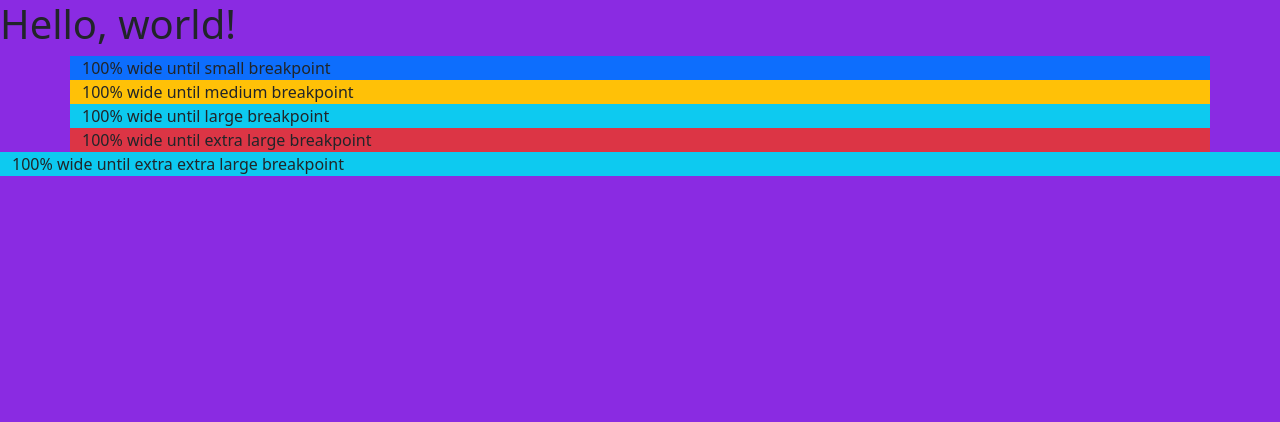
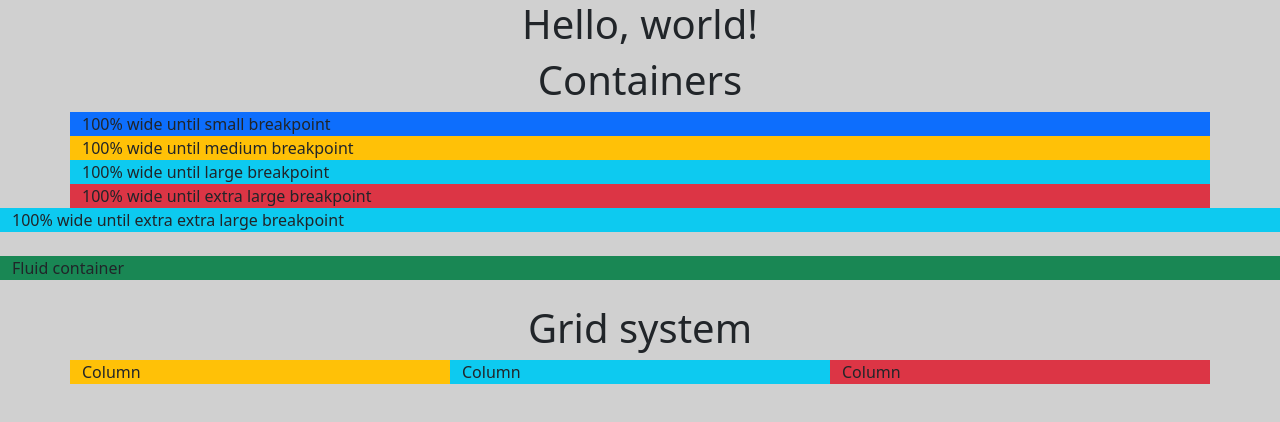
Before and after one commit to soydivision/Bootstrap-4-Examples, a plain HTML site: page index.html in a window 1280 px wide. Drawn offline with nearby package versions, Linux system fonts and the light colour scheme.

Commit message:
grid system added

```diff
--- a/index.html
+++ b/index.html
@@ -11,22 +11,47 @@
     integrity="sha384-uWxY/CJNBR+1zjPWmfnSnVxwRheevXITnMqoEIeG1LJrdI0GlVs/9cVSyPYXdcSF" crossorigin="anonymous">
 
   <title>Hello, world!</title>
+
+  <style>
+    h1 {
+      text-align: center;
+    }
+  </style>
+
 </head>
 
-<body style="background-color: blueviolet;">
+<body style="background-color: #D0D0D0;">
   <h1>Hello, world!</h1>
+  <h1>Containers</h1>
   <div class="container-sm bg-primary">100% wide until small breakpoint</div>
   <div class="container-md bg-warning">100% wide until medium breakpoint</div>
   <div class="container-lg bg-info">100% wide until large breakpoint</div>
   <div class="container-xl bg-danger">100% wide until extra large breakpoint</div>
   <div class="container-xxl bg-info">100% wide until extra extra large breakpoint</div>
+  <br>
+  <div class="container-fluid bg-success"> Fluid container </div>
+  <br>
+  <h1>Grid system</h1>
+  <div class="container bg-primary">
+    <div class="row">
+      <div class="col bg-warning">
+        Column
+      </div>
+      <div class="col bg-info">
+        Column
+      </div>
+      <div class="col bg-danger">
+        Column
+      </div>
+    </div>
+  </div>
 
 
 
-  <!-- Option 2: Separate Popper and Bootstrap JS -->
   <script src="https://cdn.jsdelivr.net/npm/@popperjs/core@2.10.2/dist/umd/popper.min.js"
     integrity="sha384-7+zCNj/IqJ95wo16oMtfsKbZ9ccEh31eOz1HGyDuCQ6wgnyJNSYdrPa03rtR1zdB"
     crossorigin="anonymous"></script>
+
   <script src="https://cdn.jsdelivr.net/npm/bootstrap@5.1.2/dist/js/bootstrap.min.js"
     integrity="sha384-PsUw7Xwds7x08Ew3exXhqzbhuEYmA2xnwc8BuD6SEr+UmEHlX8/MCltYEodzWA4u"
     crossorigin="anonymous"></script>
```
